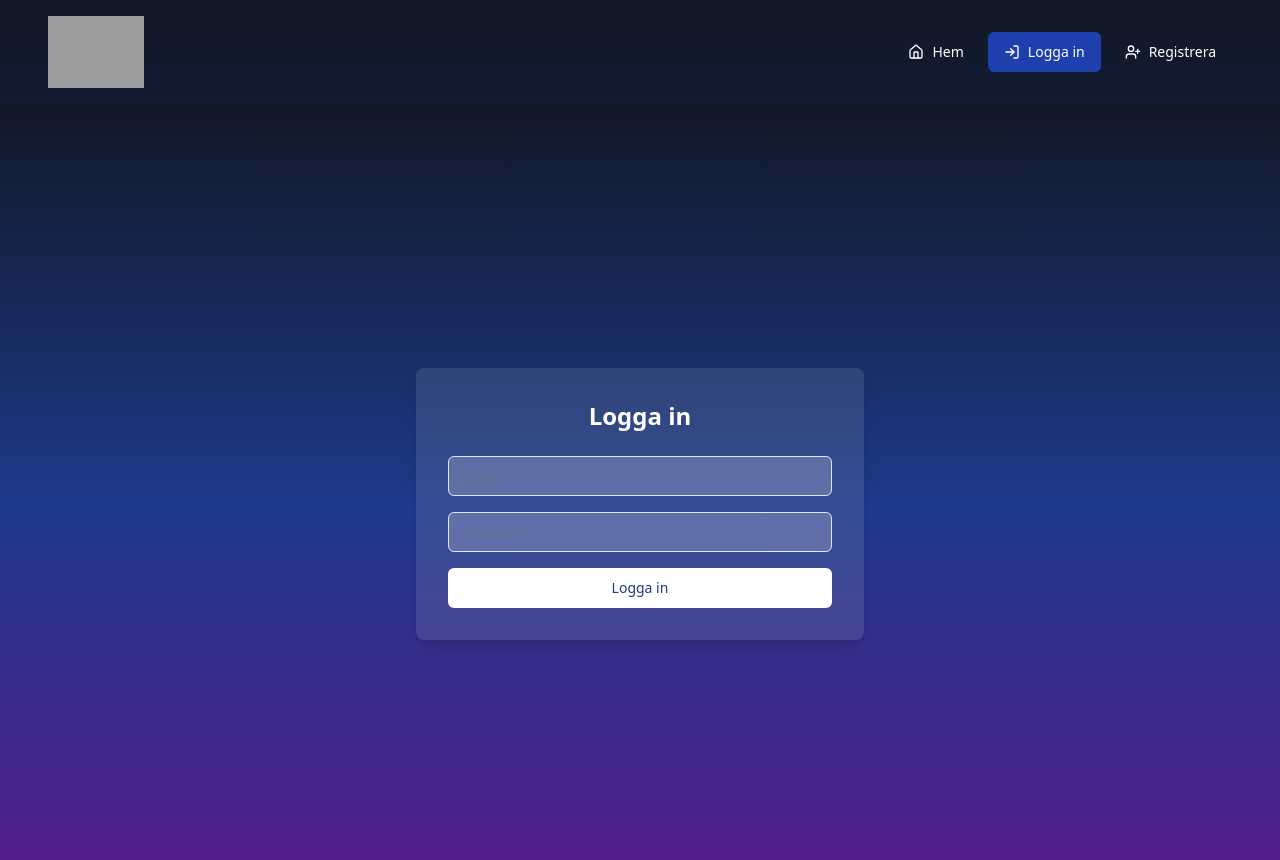
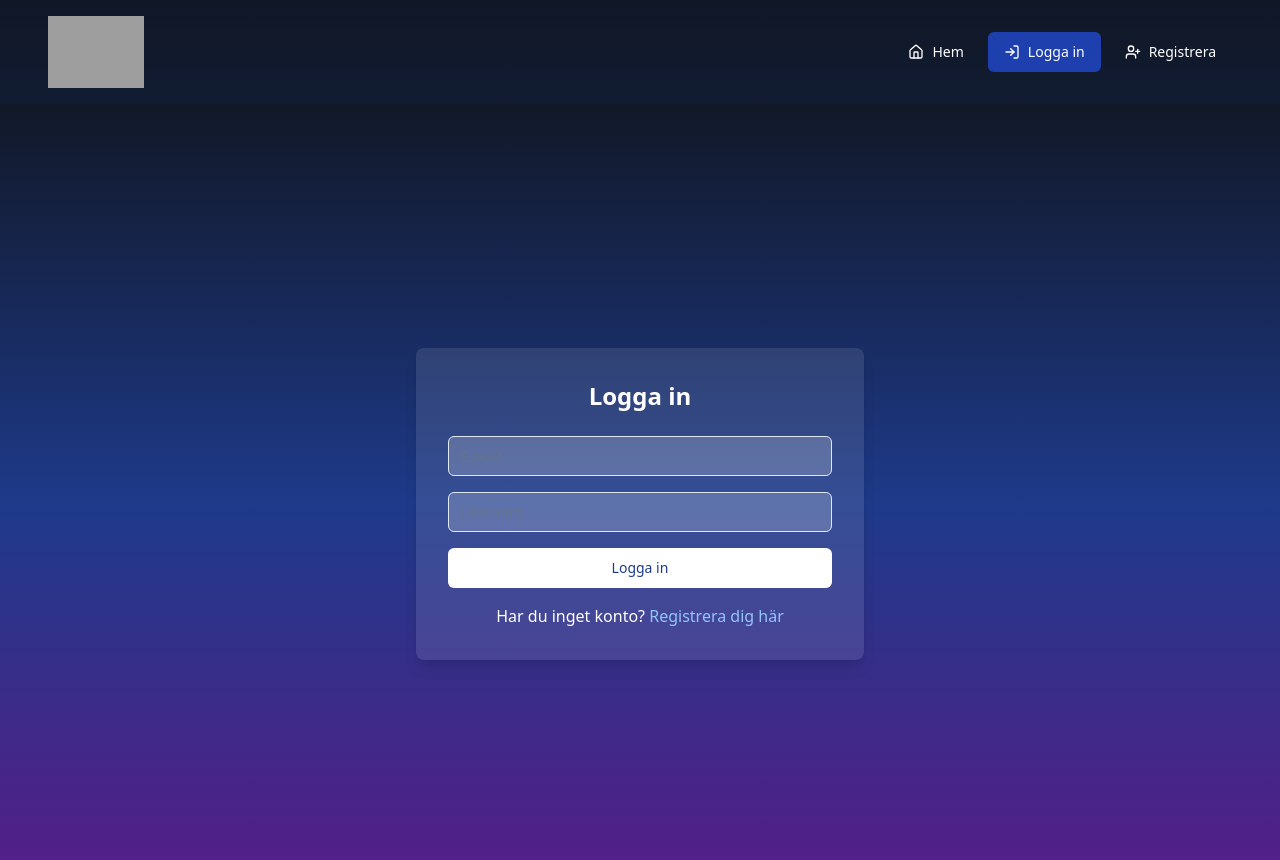
Before and after one commit to metobie/youth-bridge-platform, a React (Vite) app: page /login in a window 1280 px wide. Shown: the top 860 px of the page. Built offline with nearby package versions, Linux system fonts and the light colour scheme; grey boxes are pictures that could not be loaded.

Commit message:
Add registration prompt to login
Included a message on the /login page prompting users to register if they do not have an account. The message contains a link directing users to the /register page.
[skip gpt_engineer]

```diff
--- a/src/pages/Login.jsx
+++ b/src/pages/Login.jsx
@@ -1,5 +1,5 @@
 import React, { useState } from 'react';
-import { useNavigate } from 'react-router-dom';
+import { useNavigate, Link } from 'react-router-dom';
 import { motion } from 'framer-motion';
 import { Button } from "@/components/ui/button";
 import { Input } from "@/components/ui/input";
@@ -61,6 +61,9 @@ const Login = () => {
               <Button type="submit" className="w-full bg-white text-blue-900 hover:bg-gray-100">Logga in</Button>
             </motion.div>
           </motion.form>
+          <motion.p className="mt-4 text-center" variants={itemVariants}>
+            Har du inget konto? <Link to="/register" className="text-blue-300 hover:underline">Registrera dig här</Link>
+          </motion.p>
         </motion.div>
       </motion.div>
     </motion.div>
```
